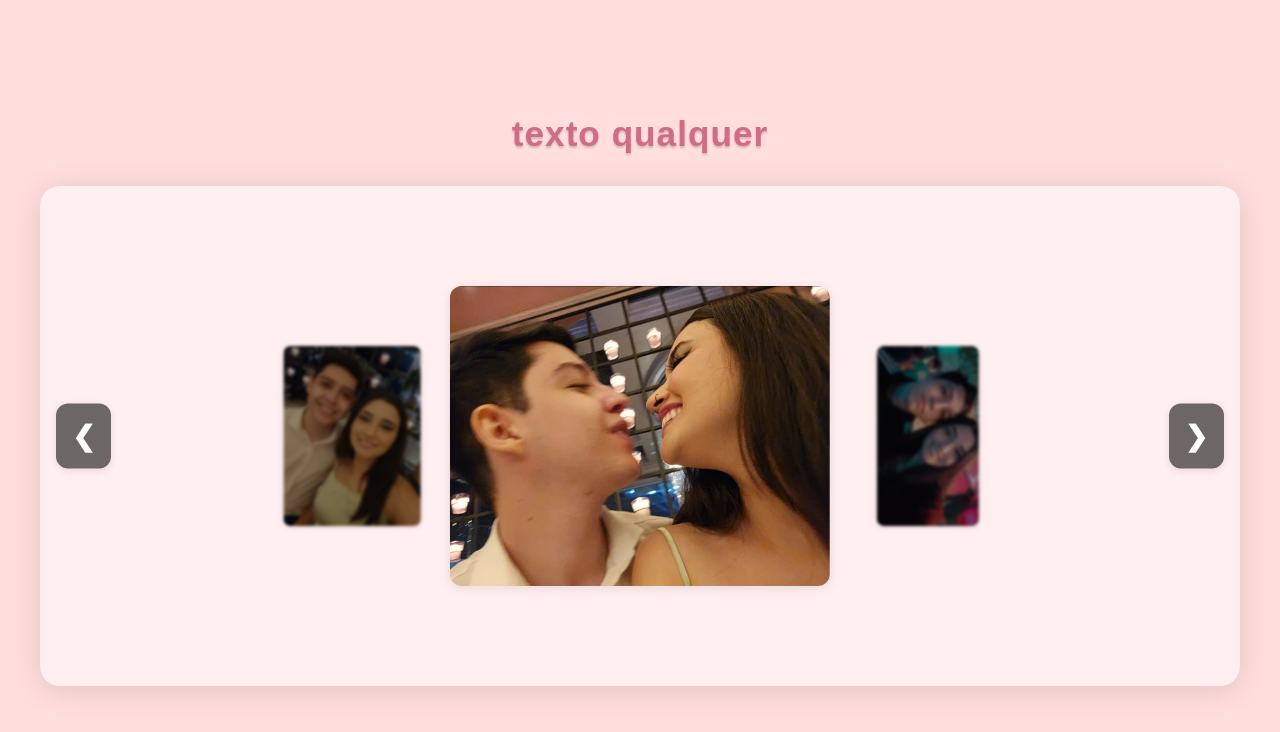
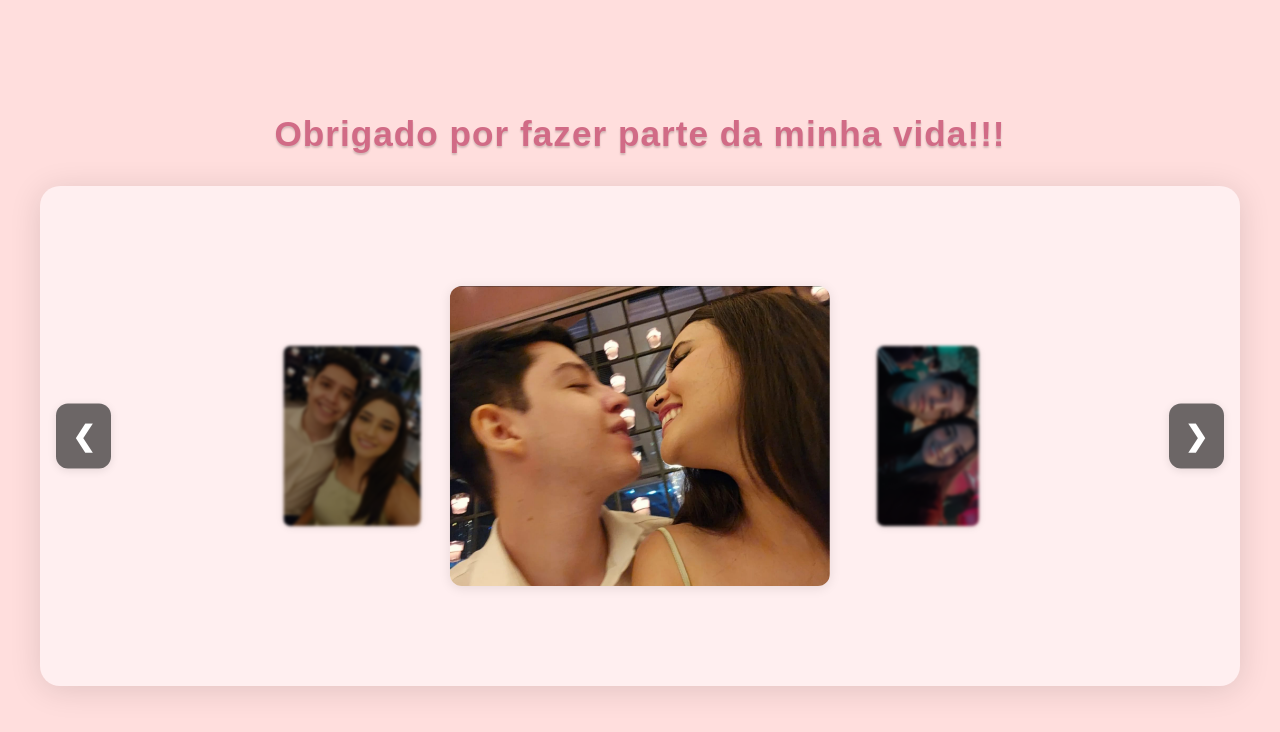
Before and after one commit to NuriaPaula/Presente-do-Davi, a plain HTML site: page index.html in a window 1280 px wide. Drawn offline with Linux system fonts and the light colour scheme.

Commit message:
alteração do titulo da pagina principal

```diff
--- a/index.html
+++ b/index.html
@@ -8,7 +8,7 @@
 </head>
 <body>
     <div style="width: 100%; display: flex; flex-direction: column; align-items: center;">
-        <div class="slideshow-title">texto qualquer</div>
+        <div class="slideshow-title">Obrigado por fazer parte da minha vida!!!</div>
         <div class="slideshow-container">
             <div class="slides-wrapper">
                 <div class="slide">
```
